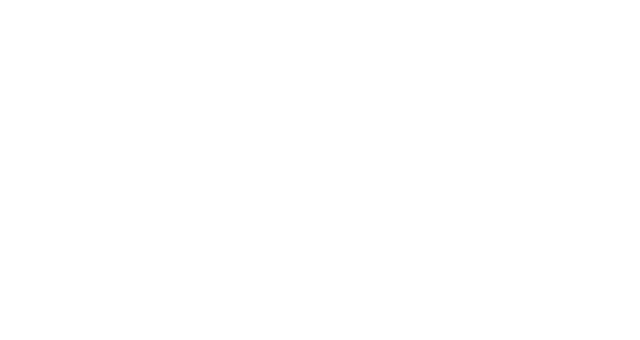
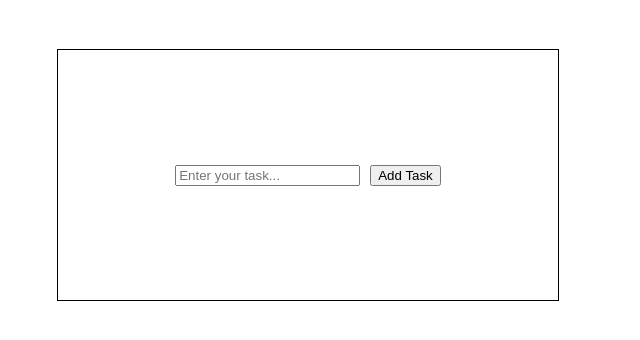
Before and after one commit to Gagandeep-N/To-do, a React (Create React App) app in the folder to-do/: page / in a window 1280 px wide. Shown: the top 340 px of the page, without its empty margins (0-640 px from the left). Built offline with nearby package versions, Linux system fonts and the light colour scheme.

Commit message:
Added functionality for Add Task button

```diff
--- a/to-do/public/index.html
+++ b/to-do/public/index.html
@@ -24,7 +24,7 @@
       work correctly both with client-side routing and a non-root public URL.
       Learn how to configure a non-root public URL by running `npm run build`.
     -->
-    <title>React App</title>
+    <title>Todo App</title>
   </head>
   <body>
     <noscript>You need to enable JavaScript to run this app.</noscript>
--- a/to-do/src/App.js
+++ b/to-do/src/App.js
@@ -1,9 +1,10 @@
-
+import React from "react";
+import Todo from "./components/Todo";
 
 function App() {
   return (
     <div className="App">
-
+      <Todo/>
     </div>
   );
 }
--- /dev/null
+++ b/to-do/src/assests/Todo.css
@@ -0,0 +1,19 @@
+.todo-container{
+    width: 500px;
+  height: 250px;
+  margin: 50px;
+  outline: solid 1px black;
+  display: flex;
+  justify-content: center;
+  align-items: center;
+}
+
+.input-container {
+    display: flex;
+    align-items: center;
+    justify-content: center;
+}
+
+.task-input {
+    margin-right: 10px;
+}
--- /dev/null
+++ b/to-do/src/assests/TodoItem.css
@@ -0,0 +1,9 @@
+.tasks-conatiner{
+    display: flex;
+    justify-content: center;
+}
+
+.tasks-list{
+    display: flex;
+    align-items: center;
+}
--- /dev/null
+++ b/to-do/src/components/Todo.js
@@ -0,0 +1,30 @@
+import React, {useState} from "react";
+import TodoItem from "./TodoItem";
+import '../assests/Todo.css'
+
+const Todo = () => {
+
+    const [task, setTask] = useState('');
+    const [tasks,setTasks] = useState([]);
+
+    const handleClick = () => {
+        if (task.trim() !== ''){
+            setTasks((prevTask)=>
+                [...prevTask,task]
+            );
+            setTask('');
+        }
+    }
+
+    return(
+        <div className="todo-container">
+            <div className="input-container">
+            <input placeholder="Enter your task..." value={task} onChange={(e)=>setTask(e.target.value)} className="task-input"/>
+            <button onClick={handleClick}>Add Task</button>
+            </div>
+            <TodoItem tasks={tasks}/>
+        </div>
+    )
+}
+
+export default Todo;
--- /dev/null
+++ b/to-do/src/components/TodoItem.js
@@ -0,0 +1,21 @@
+import React from "react";
+import '../assests/TodoItem.css'
+
+const TodoItem = ({tasks}) => {
+    return (
+        <div className="tasks-conatiner">
+
+                {tasks.map((task, index) => (
+                    <div className="tasks-list">
+                        <div><input type="checkbox"/></div>
+                    <div key={index}>{task}</div>
+                    <div> <button>Delete</button> </div>
+                    </div>
+                ))}
+
+
+        </div>
+    )
+}
+
+export default TodoItem;
```
